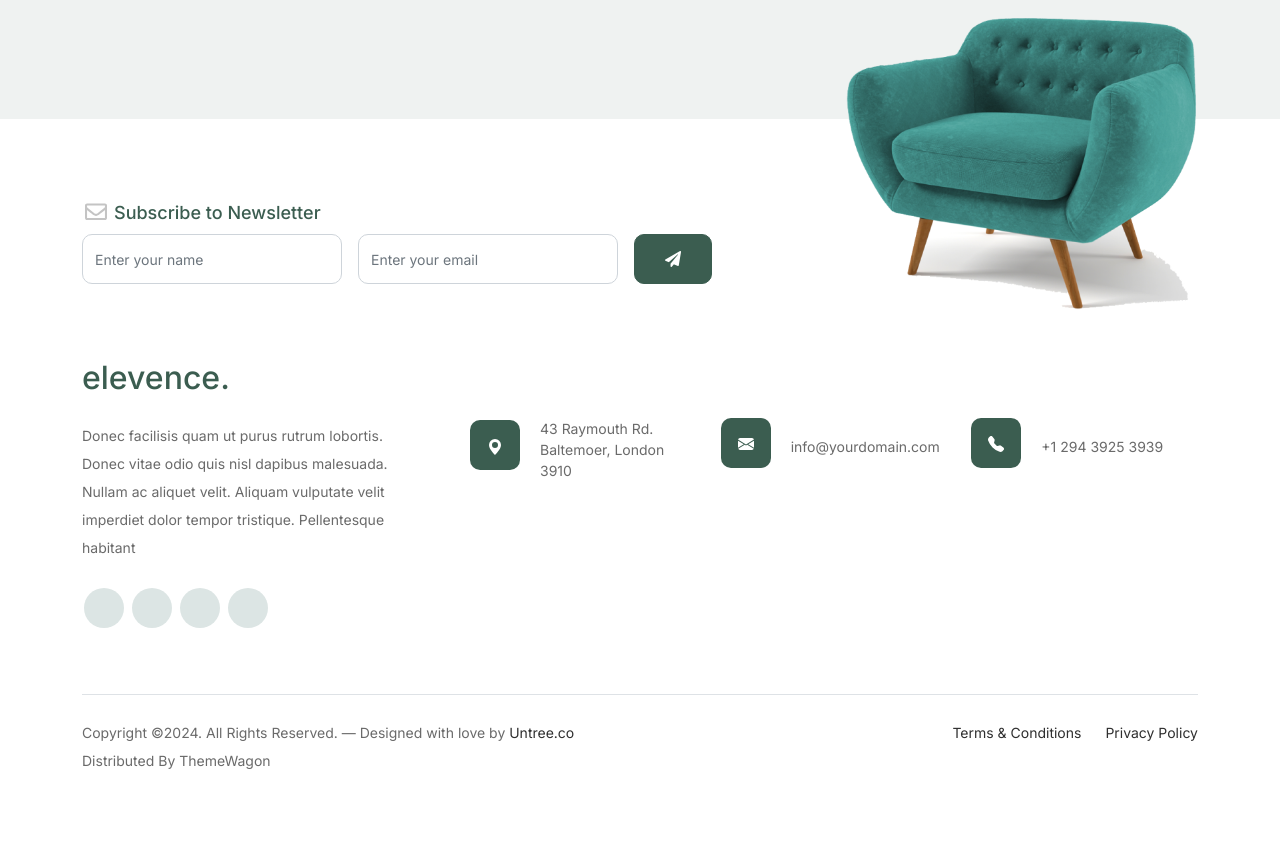
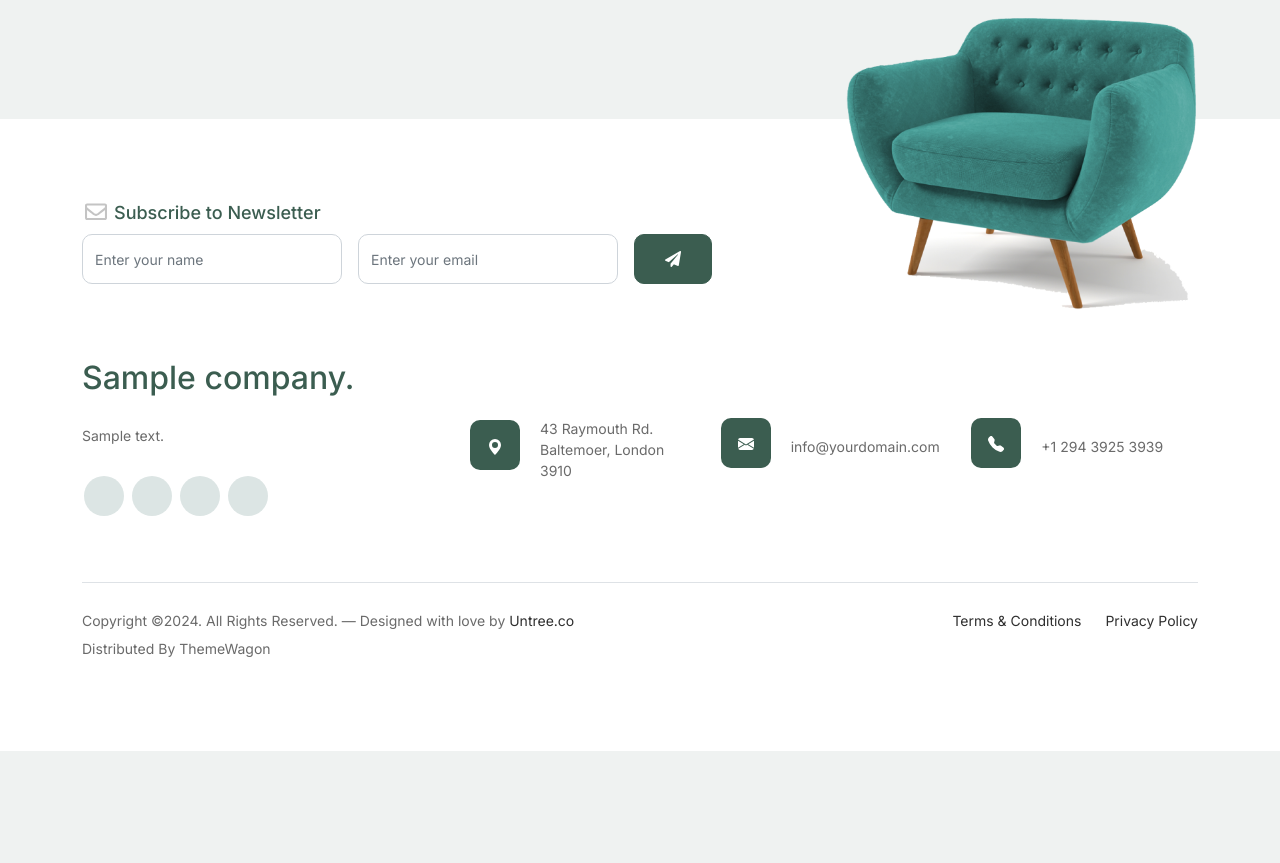
Before and after one commit to Mehyar-Farzat/elevence-store, a Django app: page /products/ in a window 1280 px wide; the page is wider, and only the part inside the window is pictured. Shown: the part 1149-2012 px from the top of that part. After the commit the page ends 1900 px from the top of that part, so only its background shows below. Run offline with Django 4.2, Linux system fonts and the light colour scheme; tables that the repository leaves empty hold one stand-in row (values such as "Sample post"); grey boxes marked "Sample" are stand-in pictures; some libraries are stand-ins or nearby versions.

Commit message:
add screencapture of project

```diff
--- a/templates/base.html
+++ b/templates/base.html
@@ -111,14 +111,14 @@
 
 				<div class="row g-5 mb-5">
 					<div class="col-lg-4">
-						<div class="mb-4 footer-logo-wrap"><a href="#" class="footer-logo">elevence<span>.</span></a></div>
-						<p class="mb-4">Donec facilisis quam ut purus rutrum lobortis. Donec vitae odio quis nisl dapibus malesuada. Nullam ac aliquet velit. Aliquam vulputate velit imperdiet dolor tempor tristique. Pellentesque habitant</p>
+						<div class="mb-4 footer-logo-wrap"><a href="{{company_data.logo.url}}" class="footer-logo">{{company_data.name}}<span>.</span></a></div>
+						<p class="mb-4">{{company_data.description}}</p>
 
 						<ul class="list-unstyled custom-social">
-							<li><a href="#"><span class="fa fa-brands fa-facebook-f"></span></a></li>
-							<li><a href="#"><span class="fa fa-brands fa-twitter"></span></a></li>
-							<li><a href="#"><span class="fa fa-brands fa-instagram"></span></a></li>
-							<li><a href="#"><span class="fa fa-brands fa-linkedin"></span></a></li>
+							<li><a href="{{company_data.fb_link}}"><span class="fa fa-brands fa-facebook-f"></span></a></li>
+							<li><a href="{{company_data.x_link}}"><span class="fa fa-brands fa-twitter"></span></a></li>
+							<li><a href="{{company_data.instagram_link}}"><span class="fa fa-brands fa-instagram"></span></a></li>
+							<li><a href="{{company_data.linkedin_link}}"><span class="fa fa-brands fa-linkedin"></span></a></li>
 						</ul>
 					</div>
 
```
Also changed, not shown: media/product_icon/facebook-logo.png (added), media/product_images/screencapture-127-0-0-1-8000-products-2024-01-08-20_43_43.png (added).
